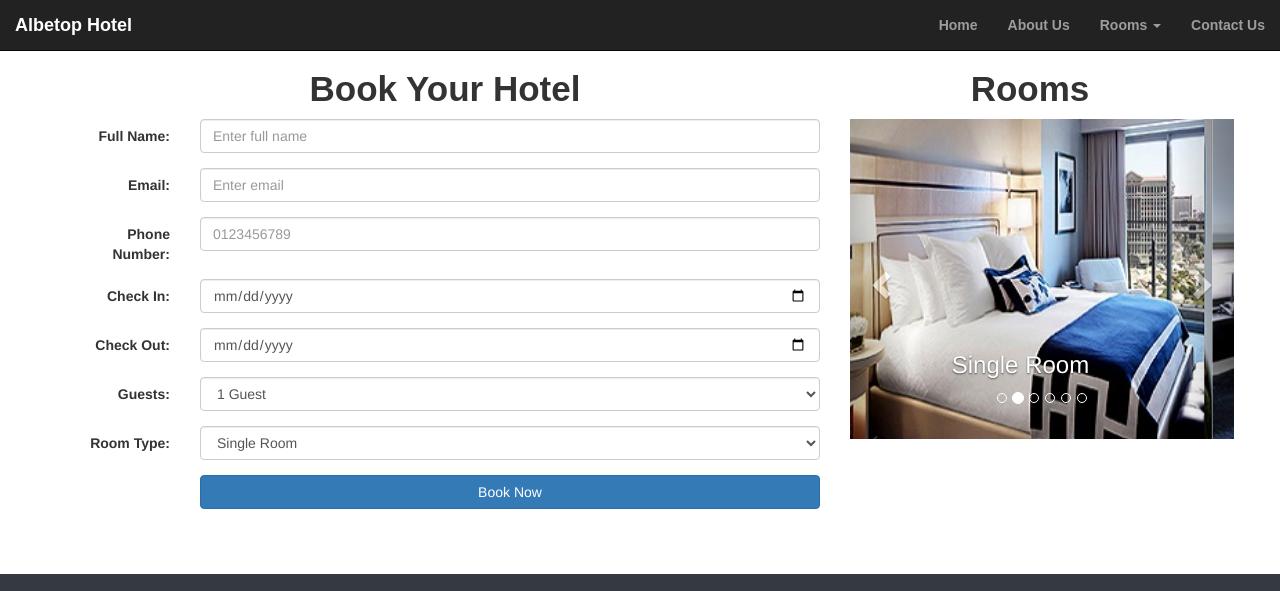
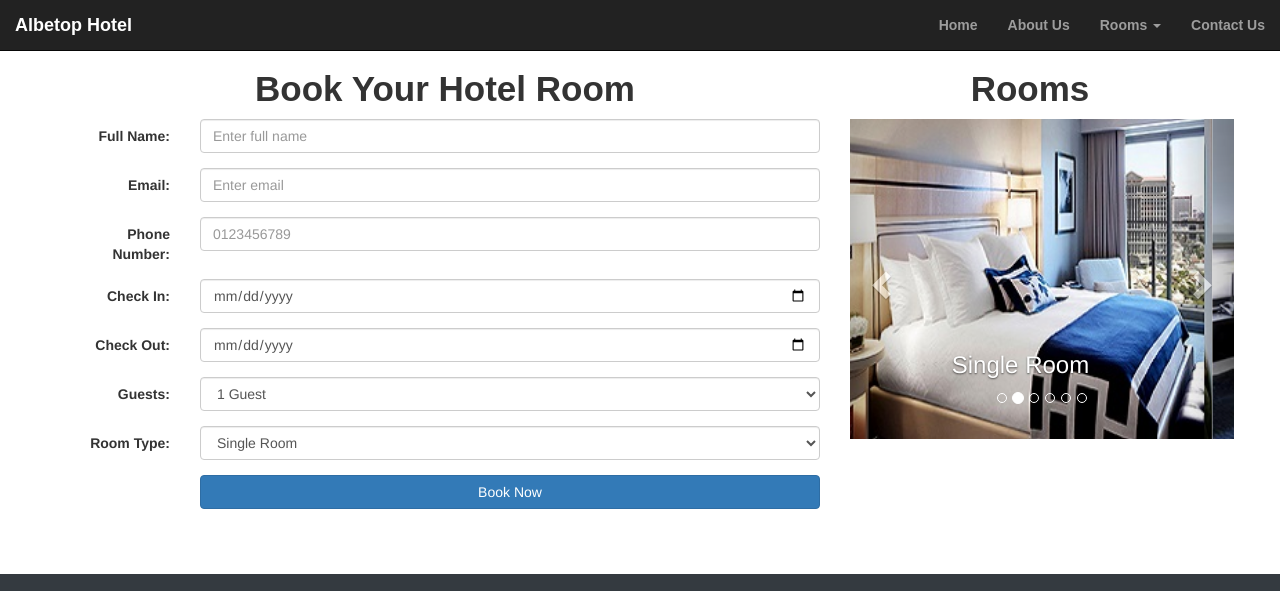
Before and after one commit to oRocket/hotel, a website: page public/book.html in a window 1280 px wide. Shown: the top 591 px of the page. Drawn offline with nearby package versions, Linux system fonts and the light colour scheme.

Commit message:
Changed booking header

```diff
--- a/public/book.html
+++ b/public/book.html
@@ -42,7 +42,7 @@
     <div class="container">
         <div class="row">
             <div class="col-sm-8">
-                <h1>Book Your Hotel</h1>
+                <h1>Book Your Hotel Room</h1>
                 <form class="form-horizontal" id="bookingForm" action="/book" method="post">
                     <div class="form-group">
                         <label class="control-label col-sm-2" for="name">Full Name:</label>
```
